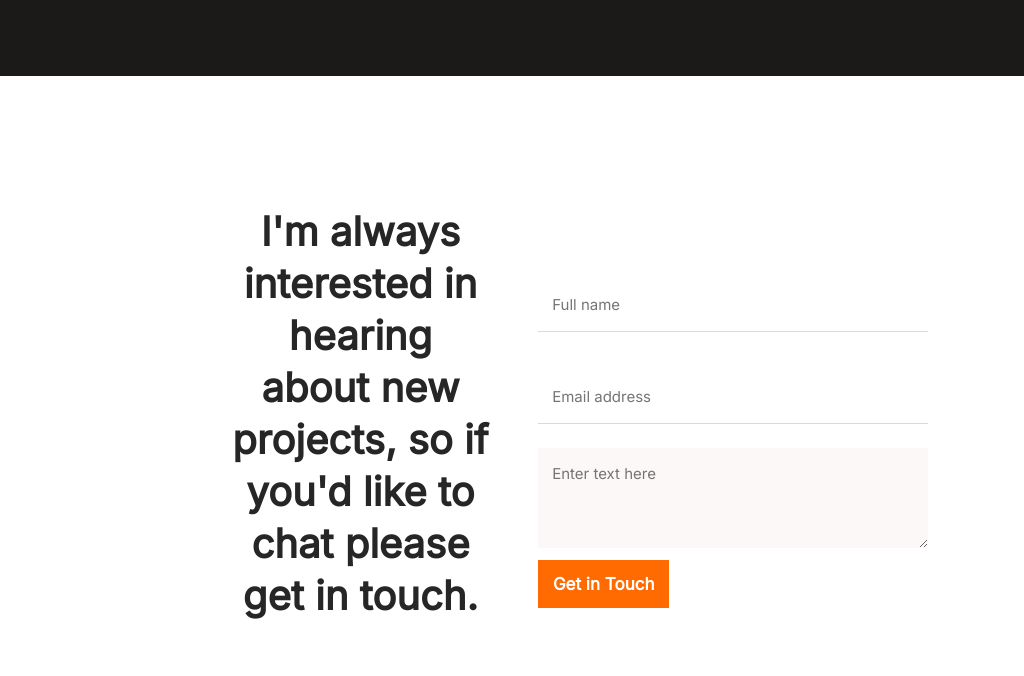
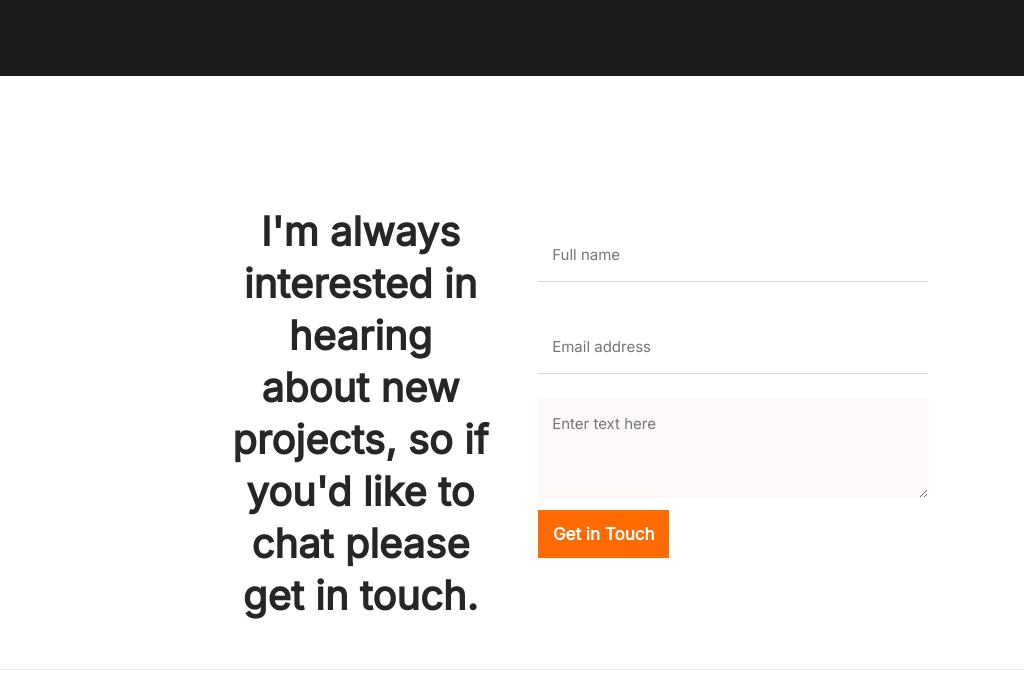
Before and after one commit to ssenkooto1/Microverse_week2, a website: page index.html in a window 1024 px wide. Shown: the part 724-1400 px from the top of the page. Drawn offline with Linux system fonts and the light colour scheme.

Commit message:
add a desktop version to project between screens 992 and 1100

```diff
--- a/styles/mainStyle.css
+++ b/styles/mainStyle.css
@@ -874,7 +874,7 @@ header {
 }
 
 .contact_form {
-  margin-top: 73px;
+  margin-top: 23px;
   margin-right: 24px;
   margin-left: 24px;
   display: flex;
@@ -1028,7 +1028,6 @@ header {
     display: flex;
     align-items: flex-start;
     flex-direction: row;
-    padding: 130px 0px;
     margin-left: 135px;
     margin-top: 130px;
   }
@@ -1045,16 +1044,12 @@ header {
     color: #262626;
     display: flex;
     flex-direction: column;
-    padding: 0px;
     position: static;
-    /* margin-top: calc(50% - 256px / 2 - 37px); */
     margin: 0px 24px;
   }
 
   .contact_form {
-    /* margin-top: calc(50% - 256px / 2 - 37px); */
     margin-top: 0px 24px;
-    padding: 0px;
     width: 684px;
     height: 330px;
     display: flex;
```
